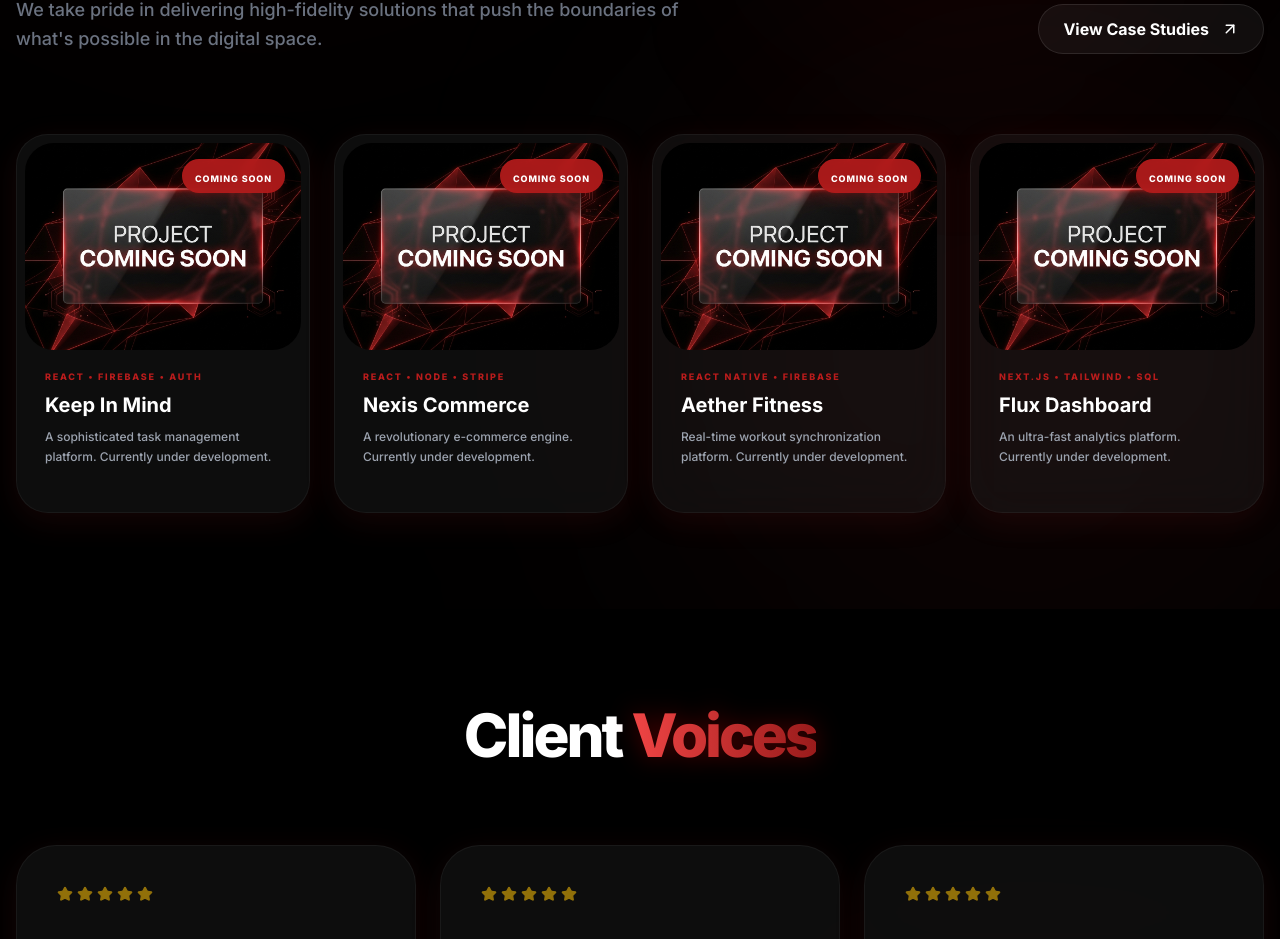
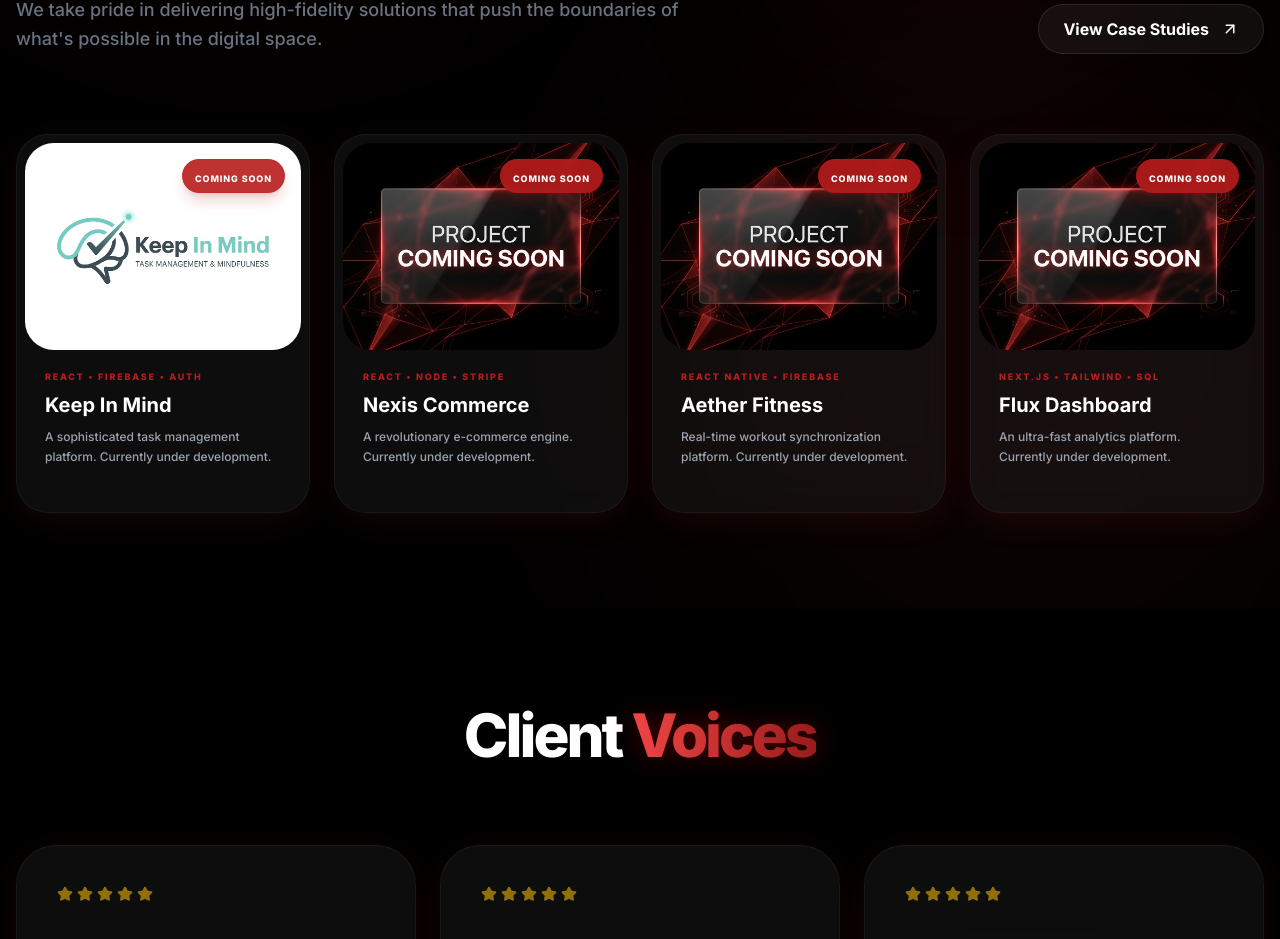
Before and after one commit to masudurrahamanrm/CloudNexis, a React (Vite) app in the folder frontend/: page / in a window 1280 px wide. Shown: the part 3463-4402 px from the top of the page. Built offline with nearby package versions, Linux system fonts and the light colour scheme.

Commit message:
feat: add specific logo for Keep In Mind project in portfolio

```diff
--- a/frontend/src/components/Portfolio.jsx
+++ b/frontend/src/components/Portfolio.jsx
@@ -6,7 +6,7 @@ const projects = [
   {
     name: 'Keep In Mind',
     tech: 'React • Firebase • Auth',
-    image: '/coming-soon.png',
+    image: '/keepinmind-logo.png',
     description: 'A sophisticated task management platform. Currently under development.',
     status: 'Coming Soon'
   },
```
Also changed, not shown: frontend/public/keepinmind-logo.png (added).
